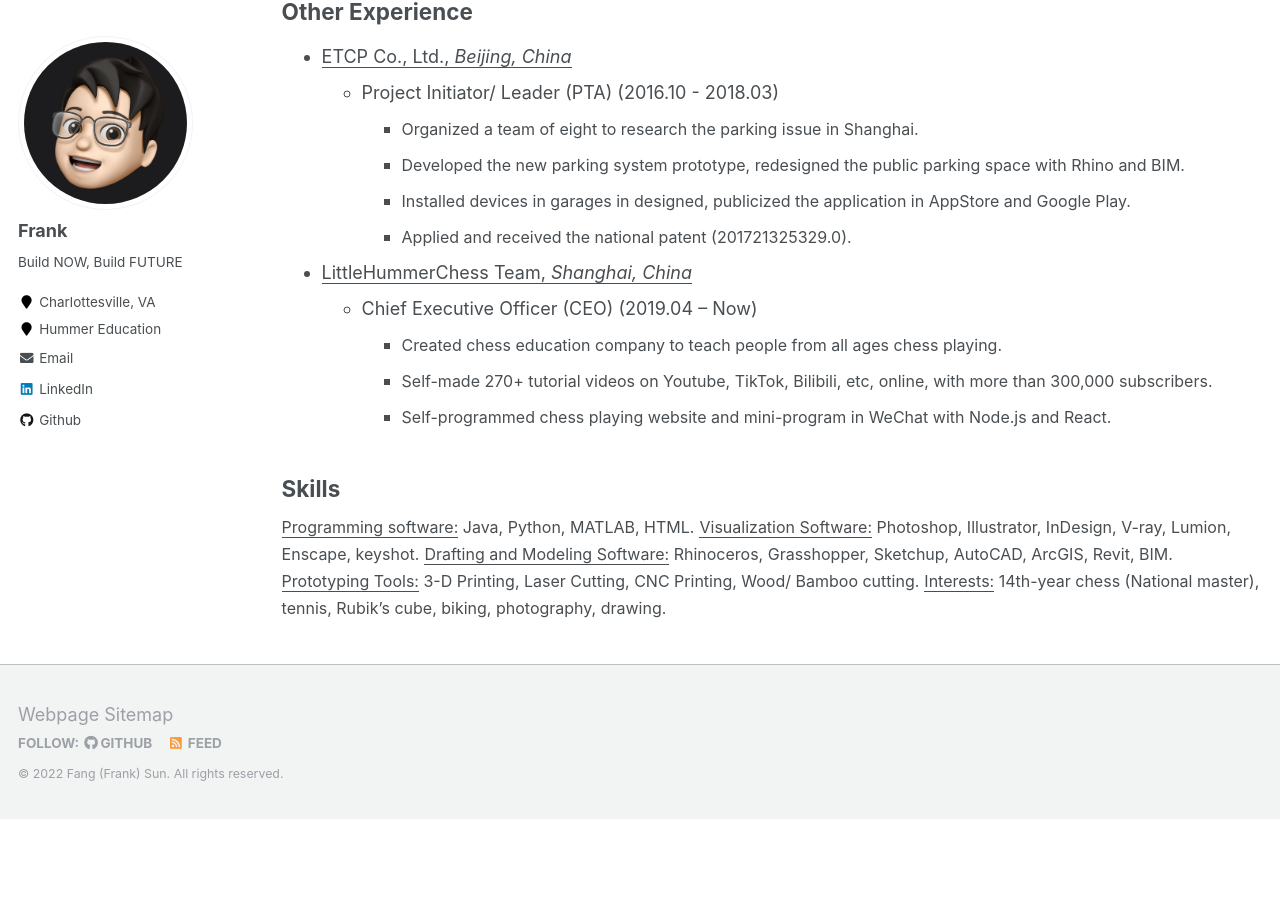
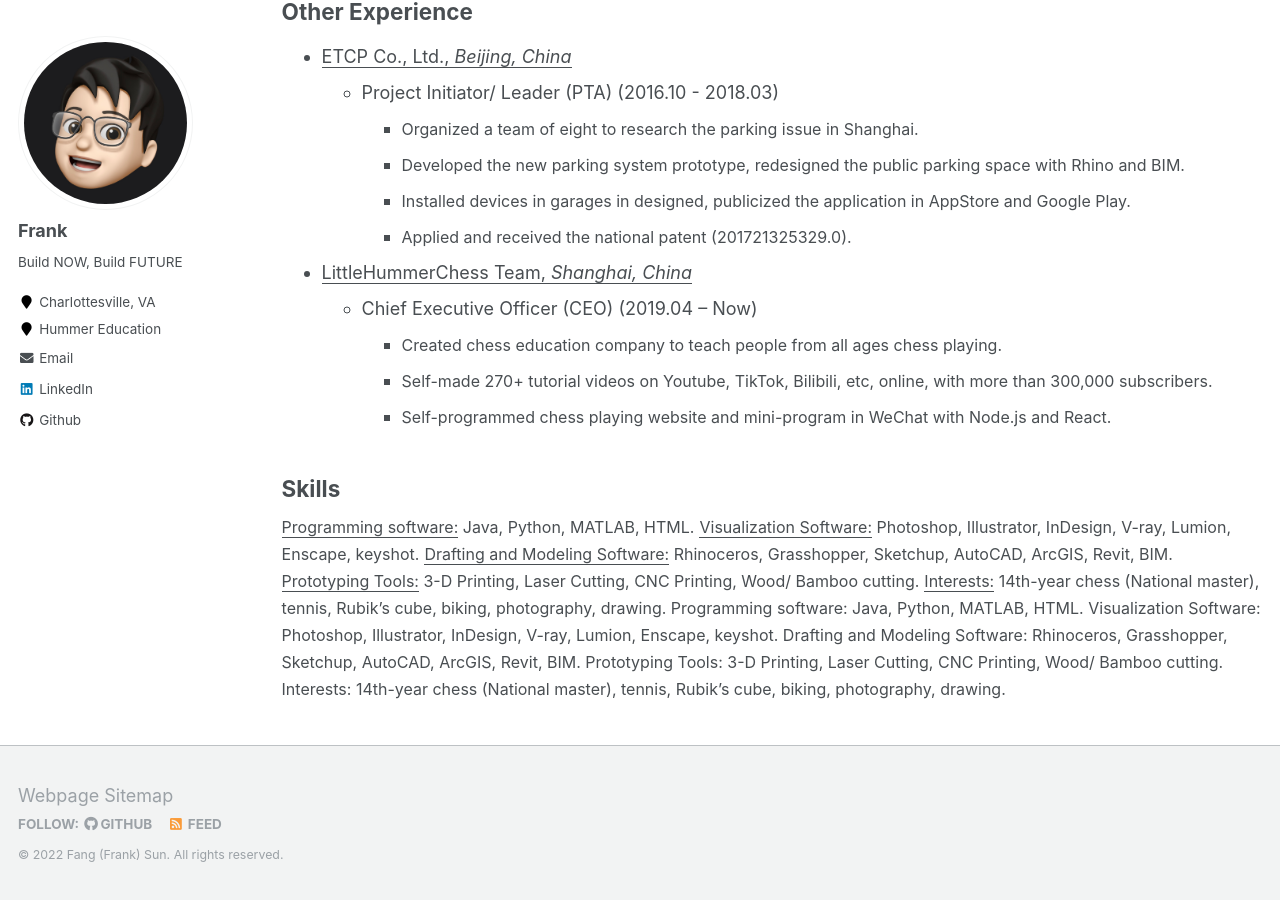
Before and after one commit to FangFrankSun/AcademicPage, a Jekyll site: the page built from _pages/cv.md, in a window 1280 px wide and 900 px high, scrolled down 2074 px. Built offline with Jekyll 4.4.1, drawn with Linux system fonts in a browser that asks for light colours; before the commit the page ends 2893 px from its top, so only the background shows below that.

Commit message:
Update cv.md

```diff
--- a/_pages/cv.md
+++ b/_pages/cv.md
@@ -86,3 +86,9 @@ Skills
 <font size = 3><ins>Drafting and Modeling Software:</ins> Rhinoceros, Grasshopper, Sketchup, AutoCAD, ArcGIS, Revit, BIM.</font>
 <font size = 3><ins>Prototyping Tools:</ins> 3-D Printing, Laser Cutting, CNC Printing, Wood/ Bamboo cutting.</font>
 <font size = 3><ins>Interests:</ins> 14th-year chess (National master), tennis, Rubik’s cube, biking, photography, drawing.
+
+Programming software: Java, Python, MATLAB, HTML.
+Visualization Software: Photoshop, Illustrator, InDesign, V-ray, Lumion, Enscape, keyshot.
+Drafting and Modeling Software: Rhinoceros, Grasshopper, Sketchup, AutoCAD, ArcGIS, Revit, BIM.
+Prototyping Tools: 3-D Printing, Laser Cutting, CNC Printing, Wood/ Bamboo cutting.
+Interests: 14th-year chess (National master), tennis, Rubik’s cube, biking, photography, drawing.
```
